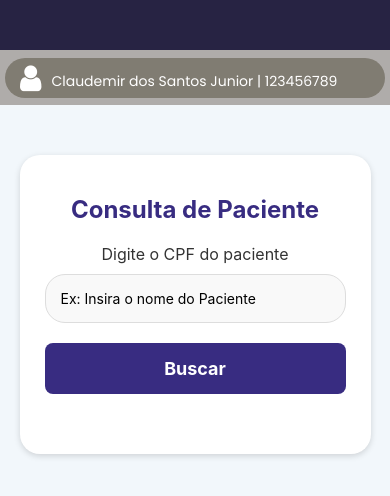
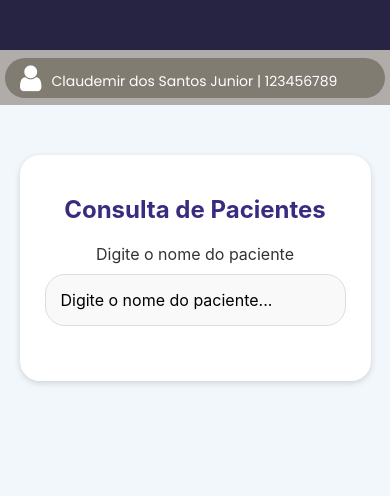
Before and after one commit to Claudemir786/Biomed-Parasitologia-App-Mobile, a React Native app: screen /ConsultaPacientes in a window 390 px wide. Shown: the top 496 px of the page. Built offline with nearby package versions, Linux system fonts and the light colour scheme.

Commit message:
correçoes na aba consulta na navigation

```diff
--- a/src/Pages/ConsultaPacientes.js
+++ b/src/Pages/ConsultaPacientes.js
@@ -1,4 +1,4 @@
-import React, { useState } from "react";
+import React, { useState, useEffect } from "react";
 import {
   View,
   Text,
@@ -8,49 +8,120 @@ import {
   ScrollView,
   SafeAreaView,
   Alert,
+  FlatList
 } from "react-native";
 import Cabecalho from "../Components/Cabecalho/Cabecalho";
+import { SearchPacientePorNome, DeletePaciente } from "../Dao/PacienteDao";
+import { FontAwesome } from "@expo/vector-icons";
 
 export default function ConsultaPacientes({ navigation }) {
   const [nome, setNome] = useState("");
-  const [paciente, setPaciente] = useState(null);
-  const [exames, setExames] = useState([]);
+  const [pacientes, setPacientes] = useState([]);
+  const [carregando, setCarregando] = useState(false);
 
-  // Exemplo de dados simulados
-  const pacientesMock = [
-    {
-      nome: "João da Silva",
-      cpf: "12345678900",
-      exames: [
-        { tipo: "Exame de Fezes", status: "Em processo" },
-        { tipo: "Hemograma", status: "Concluído" },
-      ],
-    },
-    {
-      nome: "Maria Oliveira",
-      cpf: "98765432100",
-      exames: [
-        { tipo: "Exame de Sangue", status: "Concluído" },
-      ],
-    },
-  ];
+  // Busca automática quando o usuário digita
+  useEffect(() => {
+    const buscarPacientes = async () => {
+      if (nome.length >= 2) {
+        setCarregando(true);
+        try {
+          console.log("Buscando pacientes com:", nome);
+          const resultados = await SearchPacientePorNome(nome);
+          console.log("Resultados recebidos:", resultados);
+          setPacientes(resultados);
+        } catch (erro) {
+          console.error("Erro na busca:", erro);
+          Alert.alert("Erro", "Não foi possível buscar os pacientes");
+        } finally {
+          setCarregando(false);
+        }
+      } else {
+        setPacientes([]);
+      }
+    };
 
-  const buscarPaciente = () => {
-    if (!nome) {
-      Alert.alert("Atenção", "Digite o Nome para buscar o paciente!");
-      return;
-    }
+    const timeoutId = setTimeout(buscarPacientes, 500);
+    return () => clearTimeout(timeoutId);
+  }, [nome]);
 
-    const encontrado = pacientesMock.find((p) => p.nome === nome);
-    if (encontrado) {
-      setPaciente(encontrado);
-      setExames(encontrado.exames);
-    } else {
-      setPaciente(null);
-      setExames([]);
-      Alert.alert("Ops!", "Nenhum paciente encontrado com esse Nome.");
-    }
+  const limparBusca = () => {
+    setNome("");
+    setPacientes([]);
   };
+
+  const handleEditarPaciente = (paciente) => {
+    Alert.alert("Editar", `Editar ${paciente.nome}?`);
+  };
+
+  const handleExcluirPaciente = (paciente) => {
+    Alert.alert(
+      "Excluir",
+      `Excluir ${paciente.nome}?`,
+      [
+        { text: "Cancelar", style: "cancel" },
+        {
+          text: "Excluir",
+          style: "destructive",
+          onPress: async () => {
+            try {
+              const resultado = await DeletePaciente(paciente.id);
+              if (resultado) {
+                Alert.alert("Sucesso", "Paciente excluído!");
+                setPacientes(pacientes.filter(p => p.id !== paciente.id));
+              }
+            } catch (erro) {
+              Alert.alert("Erro", "Erro ao excluir");
+            }
+          }
+        }
+      ]
+    );
+  };
+
+  // Cabeçalho da tabela
+  const renderCabecalhoTabela = () => (
+    <View style={styles.linhaTabelaCabecalho}>
+      <Text style={[styles.coluna, styles.colunaNome, styles.textoCabecalho]}>Nome</Text>
+      <Text style={[styles.coluna, styles.colunaData, styles.textoCabecalho]}>Nascimento</Text>
+      <Text style={[styles.coluna, styles.colunaTelefone, styles.textoCabecalho]}>Telefone</Text>
+      <Text style={[styles.coluna, styles.colunaAcoes, styles.textoCabecalho]}>Ações</Text>
+    </View>
+  );
+
+  // Item da tabela
+  const renderItemTabela = ({ item }) => (
+    <View style={styles.linhaTabela}>
+      <Text style={[styles.coluna, styles.colunaNome, styles.textoDados]} numberOfLines={1}>
+        {item.nome}
+      </Text>
+
+      <Text style={[styles.coluna, styles.colunaData, styles.textoDados]}>
+        {item.dataNasc ? new Date(item.dataNasc).toLocaleDateString('pt-BR') : "N/I"}
+      </Text>
+
+      <Text style={[styles.coluna, styles.colunaTelefone, styles.textoDados]}>
+        {item.telefone || "N/I"}
+      </Text>
+
+      <View style={[styles.coluna, styles.colunaAcoes]}>
+        <View style={styles.containerBotoes}>
+          <TouchableOpacity
+            style={[styles.botaoAcao, styles.botaoEditar]}
+            onPress={() => handleEditarPaciente(item)}
+          >
+            <FontAwesome name="edit" size={16} color="#fff" />
+          </TouchableOpacity>
+
+          <TouchableOpacity
+            style={[styles.botaoAcao, styles.botaoExcluir]}
+            onPress={() => handleExcluirPaciente(item)}
+          >
+            <FontAwesome name="trash" size={16} color="#fff" />
+          </TouchableOpacity>
+        </View>
+      </View>
+    </View>
+  );
 
   return (
     <SafeAreaView style={styles.container}>
@@ -60,51 +131,53 @@ export default function ConsultaPacientes({ navigation }) {
         <View style={{ marginBottom: 50 }}></View>
 
         <View style={styles.box}>
-          <Text style={styles.title}>Consulta de Paciente</Text>
+          <Text style={styles.title}>Consulta de Pacientes</Text>
 
-          <Text style={styles.subTitle}>Digite o CPF do paciente</Text>
-          <TextInput
-            style={styles.input}
-            placeholder="Ex: Insira o nome do Paciente"
-            value={nome}
-            onChangeText={setNome}
-          />
+          <Text style={styles.subTitle}>Digite o nome do paciente</Text>
 
-          <TouchableOpacity style={styles.botao} onPress={buscarPaciente}>
-            <Text style={styles.textoBotao}>Buscar</Text>
-          </TouchableOpacity>
+          <View style={styles.inputContainer}>
+            <TextInput
+              style={styles.input}
+              placeholder="Digite o nome do paciente..."
+              value={nome}
+              onChangeText={setNome}
+            />
+            {nome.length > 0 && (
+              <TouchableOpacity onPress={limparBusca} style={styles.limparBtn}>
+                <Text style={styles.limparText}>X</Text>
+              </TouchableOpacity>
+            )}
+          </View>
 
-          {paciente && (
-            <View style={styles.resultado}>
-              <Text style={styles.nomePaciente}>{paciente.nome}</Text>
-              <Text style={styles.cpfPaciente}>CPF: {paciente.cpf}</Text>
+          {carregando && <Text style={styles.carregando}>Buscando...</Text>}
 
-              <Text style={styles.tituloExames}>Exames</Text>
-              {exames.map((exame, index) => (
-                <View key={index} style={styles.cardExame}>
-                  <Text style={styles.tipoExame}>{exame.tipo}</Text>
-                  <Text
-                    style={[
-                      styles.statusExame,
-                      exame.status === "Concluído"
-                        ? { color: "green" }
-                        : { color: "orange" },
-                    ]}
-                  >
-                    {exame.status}
-                  </Text>
-                </View>
-              ))}
+          {pacientes.length > 0 && (
+            <View style={styles.tabelaContainer}>
+              <Text style={styles.resultadosTitle}>
+                {pacientes.length} paciente(s) encontrado(s)
+              </Text>
+
+              {renderCabecalhoTabela()}
+
+              <FlatList
+                data={pacientes}
+                keyExtractor={(item) => item.id.toString()}
+                renderItem={renderItemTabela}
+                scrollEnabled={false}
+              />
             </View>
           )}
+
+          {nome.length >= 2 && pacientes.length === 0 && !carregando && (
+            <Text style={styles.semResultados}>Nenhum paciente com "{nome}"</Text>
+          )}
         </View>
-
-        <View style={{ marginBottom: 70 }}></View>
       </ScrollView>
     </SafeAreaView>
   );
 }
 
+// Styles (mantenha os mesmos do código anterior)
 const styles = StyleSheet.create({
   container: {
     flex: 1,
@@ -142,6 +215,10 @@ const styles = StyleSheet.create({
     textAlign: "center",
     marginBottom: 10,
   },
+  inputContainer: {
+    position: 'relative',
+    marginBottom: 15,
+  },
   input: {
     borderColor: "#ddd",
     borderWidth: 1,
@@ -149,58 +226,93 @@ const styles = StyleSheet.create({
     backgroundColor: "#f9f9f9",
     padding: 15,
     width: "100%",
-    marginBottom: 20,
+    fontSize: 16,
   },
-  botao: {
-    backgroundColor: "#382c81ff",
+  carregando: {
+    textAlign: 'center',
+    color: '#666',
+    fontStyle: 'italic',
+    marginBottom: 10,
+  },
+  tabelaContainer: {
+    backgroundColor: '#f8f9fa',
+    borderRadius: 10,
     padding: 15,
-    borderRadius: 8,
-    alignItems: "center",
-    marginBottom: 20,
-  },
-  textoBotao: {
-    color: "#fff",
-    fontWeight: "bold",
-    fontSize: 18,
-  },
-  resultado: {
-    marginTop: 20,
-    borderTopWidth: 1,
-    borderTopColor: "#ddd",
-    paddingTop: 15,
-  },
-  nomePaciente: {
-    fontSize: 20,
-    fontWeight: "bold",
-    color: "#382c81ff",
-    textAlign: "center",
-  },
-  cpfPaciente: {
-    fontSize: 16,
-    textAlign: "center",
     marginBottom: 15,
   },
-  tituloExames: {
-    fontSize: 18,
-    fontWeight: "bold",
-    marginBottom: 10,
-    color: "#333",
+  resultadosTitle: {
+    fontSize: 14,
+    fontWeight: '600',
+    color: '#382c81ff',
+    marginBottom: 15,
+    textAlign: 'center',
   },
-  cardExame: {
-    backgroundColor: "#f9f9f9",
-    borderRadius: 10,
-    padding: 15,
-    marginBottom: 10,
-    borderWidth: 1,
-    borderColor: "#eee",
+  linhaTabelaCabecalho: {
+    flexDirection: 'row',
+    backgroundColor: '#382c81ff',
+    paddingVertical: 12,
+    paddingHorizontal: 8,
+    borderTopLeftRadius: 8,
+    borderTopRightRadius: 8,
+    marginBottom: 2,
   },
-  tipoExame: {
-    fontSize: 16,
-    fontWeight: "500",
-    color: "#000",
+  linhaTabela: {
+    flexDirection: 'row',
+    backgroundColor: '#fff',
+    paddingVertical: 12,
+    paddingHorizontal: 8,
+    borderBottomWidth: 1,
+    borderBottomColor: '#eee',
+    alignItems: 'center',
   },
-  statusExame: {
-    fontSize: 14,
-    marginTop: 5,
+  coluna: {
+    paddingHorizontal: 4,
+  },
+  colunaNome: {
+    flex: 3,
+  },
+  colunaData: {
+    flex: 2,
+  },
+  colunaTelefone: {
+    flex: 2,
+  },
+  colunaAcoes: {
+    flex: 1.5,
+  },
+  textoCabecalho: {
+    color: '#fff',
+    fontWeight: 'bold',
+    fontSize: 12,
+    textAlign: 'center',
+  },
+  textoDados: {
+    color: '#333',
+    fontSize: 12,
+    textAlign: 'center',
+  },
+  containerBotoes: {
+    flexDirection: 'row',
+    justifyContent: 'space-around',
+    alignItems: 'center',
+  },
+  botaoAcao: {
+    padding: 6,
+    borderRadius: 4,
+    justifyContent: 'center',
+    alignItems: 'center',
+    minWidth: 28,
+  },
+  botaoEditar: {
+    backgroundColor: '#ffa500',
+  },
+  botaoExcluir: {
+    backgroundColor: '#ff4444',
+  },
+  semResultados: {
+    textAlign: 'center',
+    color: '#666',
+    fontStyle: 'italic',
+    marginTop: 10,
   },
 });
```
